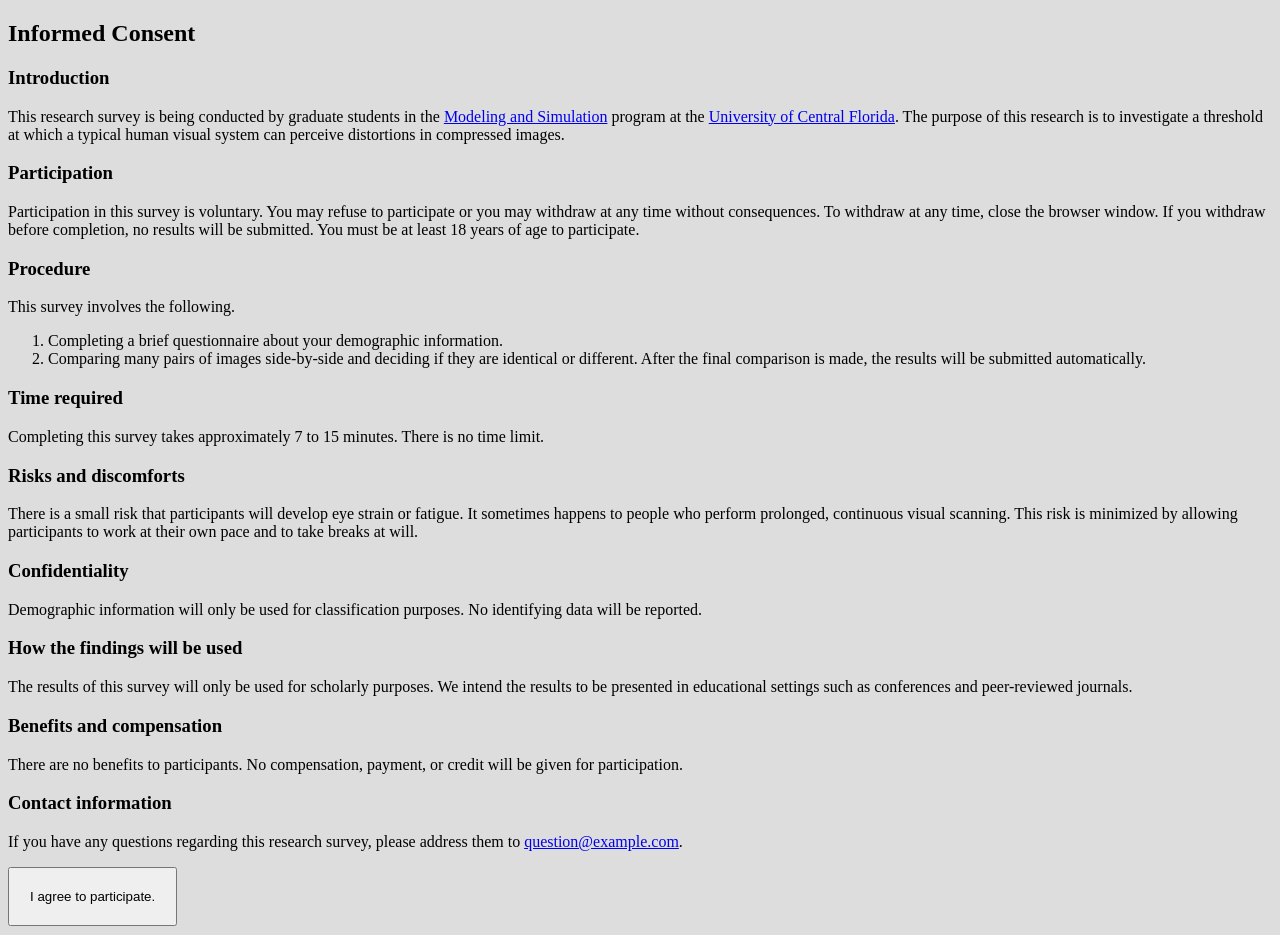
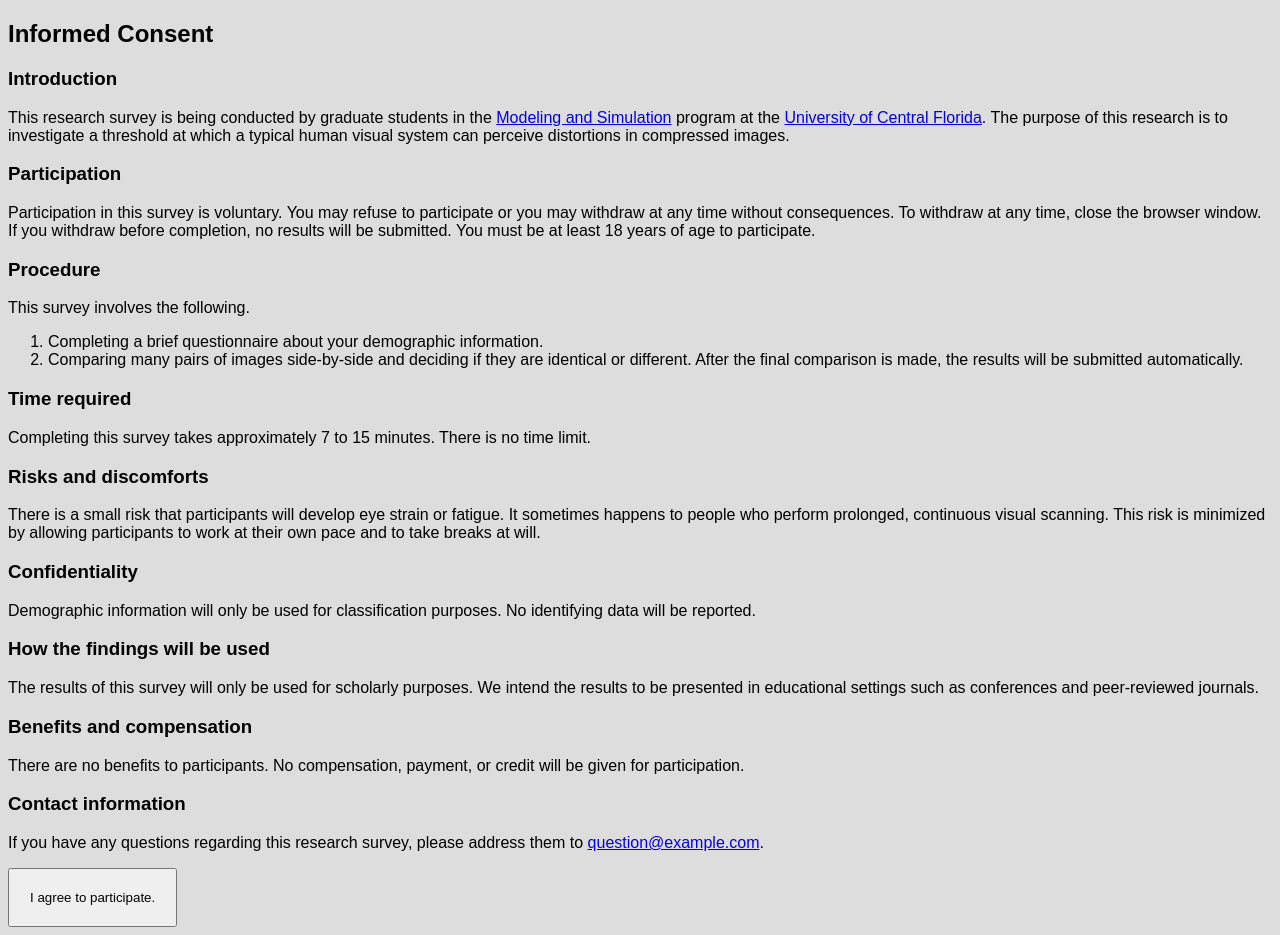
Before and after one commit to planet36/iqatest, a PHP site: page / in a window 1280 px wide. Run offline with PHP 8.4, Linux system fonts and the light colour scheme.

Commit message:
Specify font properties.

```diff
--- a/style.css
+++ b/style.css
@@ -23,6 +23,9 @@ body
 {
 	color: black;
 	background-color: rgb(221, 221, 221);
+
+	font-size: medium;
+	font-family: sans-serif;
 }
 
 
```
